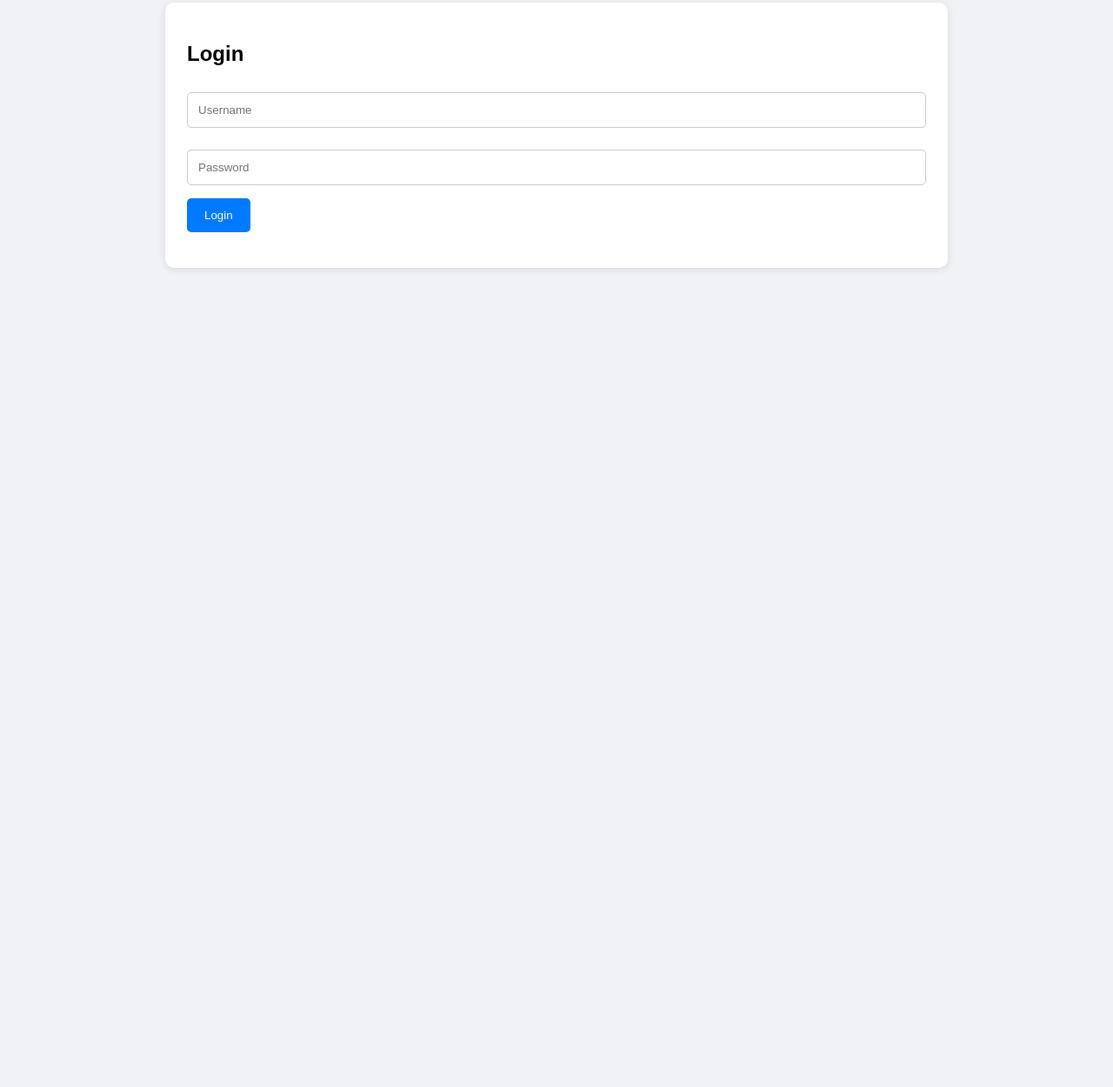
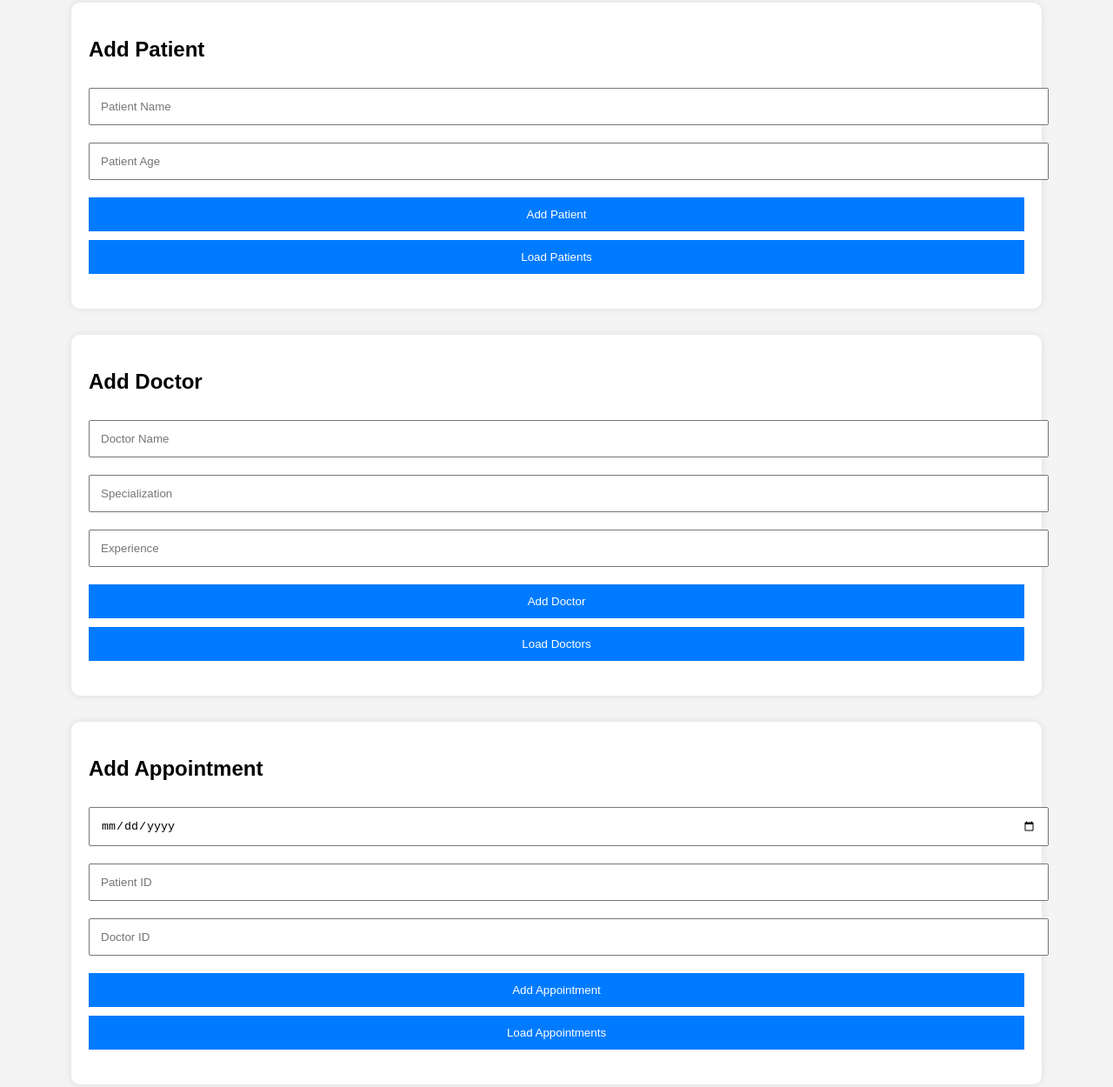
Before and after one commit to Niha190605/Hospital-Management-System, a website: page src/main/resources/static/index.html in a window 1280 px wide. Shown: the part 115-1365 px from the top of the page at 87% size. Before the commit the page ends 800 px from the top, so only its background shows below. Drawn offline with Linux system fonts and the light colour scheme.

Commit message:
updated frontend files

```diff
--- a/src/main/resources/static/index.html
+++ b/src/main/resources/static/index.html
@@ -1,10 +1,7 @@
 <!DOCTYPE html>
-<html lang="en">
+<html>
 <head>
-    <meta charset="UTF-8" />
-    <meta name="viewport" content="width=device-width, initial-scale=1.0"/>
     <title>Hospital Management System</title>
-
     <link rel="stylesheet" href="style.css">
 </head>
 <body>
@@ -13,22 +10,7 @@
 
     <h1>Hospital Management System</h1>
 
-    <!-- LOGIN -->
-    <div class="card">
-        <h2>Login</h2>
-
-        <input type="text" id="username" placeholder="Username">
-        <input type="password" id="password" placeholder="Password">
-
-        <button onclick="login()">Login</button>
-
-        <p id="loginMessage"></p>
-    </div>
-
-    <!-- MAIN APP -->
-    <div id="mainApp" style="display:none;">
-
-        <!-- PATIENT -->
+    <!-- PATIENT SECTION -->
     <div class="card">
         <h2>Add Patient</h2>
 
@@ -42,7 +24,7 @@
         <ul id="patientList"></ul>
     </div>
 
-        <!-- DOCTOR -->
+    <!-- DOCTOR SECTION -->
     <div class="card">
         <h2>Add Doctor</h2>
 
@@ -57,13 +39,13 @@
         <ul id="doctorList"></ul>
     </div>
 
-        <!-- APPOINTMENT -->
+    <!-- APPOINTMENT SECTION -->
     <div class="card">
         <h2>Add Appointment</h2>
 
         <input type="date" id="appointmentDate">
-            <input type="number" id="appointmentPatientId" placeholder="Patient ID">
-            <input type="number" id="appointmentDoctorId" placeholder="Doctor ID">
+        <input type="number" id="patientId" placeholder="Patient ID">
+        <input type="number" id="doctorId" placeholder="Doctor ID">
 
         <button onclick="addAppointment()">Add Appointment</button>
 
@@ -74,8 +56,6 @@
 
 </div>
 
-</div>
-
 <script src="script.js"></script>
 
 </body>
--- a/src/main/resources/static/script.js
+++ b/src/main/resources/static/script.js
@@ -1,55 +1,30 @@
 const BASE_URL = "https://hospital-management-system-42po.onrender.com";
 
 
-// LOGIN
-function login() {
+// ================= PATIENT =================
 
-    const username = document.getElementById("username").value;
-    const password = document.getElementById("password").value;
-
-    if(username === "admin" && password === "admin123") {
-
-        document.getElementById("mainApp").style.display = "block";
-        document.getElementById("loginMessage").innerText = "Login Successful";
-
-    } else {
-
-        document.getElementById("loginMessage").innerText = "Invalid Credentials";
-    }
-}
-
-
-// ADD PATIENT
 async function addPatient() {
 
-    const name = document.getElementById("patientName").value;
-    const age = document.getElementById("patientAge").value;
+    const patient = {
+        name: document.getElementById("patientName").value,
+        age: document.getElementById("patientAge").value
+    };
 
-    const response = await fetch(`${BASE_URL}/patients`, {
-
+    await fetch(`${BASE_URL}/patients`, {
         method: "POST",
-
         headers: {
             "Content-Type": "application/json"
         },
-
-        body: JSON.stringify({
-            name,
-            age
-        })
+        body: JSON.stringify(patient)
     });
 
-    if(response.ok) {
-        alert("Patient Added Successfully");
-        loadPatients();
-    }
+    alert("Patient Added");
 }
 
-
-// LOAD PATIENTS
 async function loadPatients() {
 
     const response = await fetch(`${BASE_URL}/patients`);
+
     const patients = await response.json();
 
     const list = document.getElementById("patientList");
@@ -58,52 +33,43 @@ async function loadPatients() {
 
     patients.forEach(patient => {
 
-        const li = document.createElement("li");
-
-        li.innerText =
-            `ID: ${patient.id} | ${patient.name} | Age: ${patient.age}`;
-
-        list.appendChild(li);
+        list.innerHTML += `
+            <li>
+                ID: ${patient.id} |
+                ${patient.name} |
+                Age: ${patient.age}
+            </li>
+        `;
     });
 }
 
 
-// ADD DOCTOR
+
+// ================= DOCTOR =================
+
 async function addDoctor() {
 
-    const name = document.getElementById("doctorName").value;
-    const specialization =
-        document.getElementById("doctorSpecialization").value;
+    const doctor = {
+        name: document.getElementById("doctorName").value,
+        specialization: document.getElementById("doctorSpecialization").value,
+        experience: document.getElementById("doctorExperience").value
+    };
 
-    const experience =
-        document.getElementById("doctorExperience").value;
-
-    const response = await fetch(`${BASE_URL}/doctors`, {
-
+    await fetch(`${BASE_URL}/doctors`, {
         method: "POST",
-
         headers: {
             "Content-Type": "application/json"
         },
-
-        body: JSON.stringify({
-            name,
-            specialization,
-            experience
-        })
+        body: JSON.stringify(doctor)
     });
 
-    if(response.ok) {
-        alert("Doctor Added Successfully");
-        loadDoctors();
-    }
+    alert("Doctor Added");
 }
 
-
-// LOAD DOCTORS
 async function loadDoctors() {
 
     const response = await fetch(`${BASE_URL}/doctors`);
+
     const doctors = await response.json();
 
     const list = document.getElementById("doctorList");
@@ -112,78 +78,63 @@ async function loadDoctors() {
 
     doctors.forEach(doctor => {
 
-        const li = document.createElement("li");
-
-        li.innerText =
-            `ID: ${doctor.id} | ${doctor.name} | ${doctor.specialization} | Experience: ${doctor.experience}`;
-
-        list.appendChild(li);
+        list.innerHTML += `
+            <li>
+                ID: ${doctor.id} |
+                ${doctor.name} |
+                ${doctor.specialization} |
+                Experience: ${doctor.experience} years
+            </li>
+        `;
     });
 }
 
 
-// ADD APPOINTMENT
+
+// ================= APPOINTMENT =================
+
 async function addAppointment() {
 
-    const appointmentDate =
-        document.getElementById("appointmentDate").value;
+    const appointment = {
+        appointmentDate: document.getElementById("appointmentDate").value,
+        patient: {
+            id: document.getElementById("patientId").value
+        },
+        doctor: {
+            id: document.getElementById("doctorId").value
+        }
+    };
 
-    const patientId =
-        document.getElementById("appointmentPatientId").value;
-
-    const doctorId =
-        document.getElementById("appointmentDoctorId").value;
-
-    const response = await fetch(`${BASE_URL}/appointments`, {
-
+    await fetch(`${BASE_URL}/appointments`, {
         method: "POST",
-
         headers: {
             "Content-Type": "application/json"
         },
-
-        body: JSON.stringify({
-
-            appointmentDate,
-
-            patient: {
-                id: patientId
-            },
-
-            doctor: {
-                id: doctorId
-            }
-        })
+        body: JSON.stringify(appointment)
     });
 
-    if(response.ok) {
-
-        alert("Appointment Added Successfully");
-        loadAppointments();
-    }
+    alert("Appointment Added");
 }
 
-
-// LOAD APPOINTMENTS
 async function loadAppointments() {
 
     const response = await fetch(`${BASE_URL}/appointments`);
+
     const appointments = await response.json();
 
     const list = document.getElementById("appointmentList");
 
     list.innerHTML = "";
 
-    appointments.forEach(appointment => {
+    appointments.forEach(app => {
 
-        const li = document.createElement("li");
-
-        li.innerText =
-            `Appointment ID: ${appointment.id}
-             | Date: ${appointment.appointmentDate}
-             | Patient: ${appointment.patient?.name}
-             | Doctor: ${appointment.doctor?.name}`;
-
-        list.appendChild(li);
+        list.innerHTML += `
+            <li>
+                Appointment ID: ${app.id} |
+                Date: ${app.appointmentDate} |
+                Patient ID: ${app.patient.id} |
+                Doctor ID: ${app.doctor.id}
+            </li>
+        `;
     });
 }
--- a/src/main/resources/static/style.css
+++ b/src/main/resources/static/style.css
@@ -1,47 +1,43 @@
 body {
-    font-family: Arial, sans-serif;
-    background: #f0f2f5;
+    font-family: Arial;
+    background: #f4f4f4;
     margin: 0;
-    padding: 30px;
+    padding: 20px;
 }
 
 .container {
-    max-width: 900px;
+    width: 90%;
     margin: auto;
 }
 
 h1 {
     text-align: center;
-    margin-bottom: 30px;
-    color: #222;
+    margin-bottom: 40px;
 }
 
 .card {
     background: white;
-    padding: 25px;
-    margin-bottom: 25px;
+    padding: 20px;
+    margin-bottom: 30px;
     border-radius: 10px;
-    box-shadow: 0px 2px 10px rgba(0,0,0,0.1);
+    box-shadow: 0px 0px 10px rgba(0,0,0,0.1);
 }
 
 input {
     width: 100%;
     padding: 12px;
     margin-top: 10px;
-    margin-bottom: 15px;
-    border-radius: 5px;
-    border: 1px solid #ccc;
-    box-sizing: border-box;
+    margin-bottom: 10px;
 }
 
 button {
-    padding: 12px 20px;
-    border: none;
+    width: 100%;
+    padding: 12px;
+    margin-top: 10px;
     background: #007bff;
     color: white;
+    border: none;
     cursor: pointer;
-    border-radius: 5px;
-    margin-right: 10px;
 }
 
 button:hover {
@@ -49,9 +45,5 @@ button:hover {
 }
 
 ul {
-    margin-top: 15px;
+    margin-top: 20px;
 }
-
-li {
-    margin-bottom: 10px;
-}
--- a/target/classes/static/style.css
+++ b/target/classes/static/style.css
@@ -1,47 +1,43 @@
 body {
-    font-family: Arial, sans-serif;
-    background: #f0f2f5;
+    font-family: Arial;
+    background: #f4f4f4;
     margin: 0;
-    padding: 30px;
+    padding: 20px;
 }
 
 .container {
-    max-width: 900px;
+    width: 90%;
     margin: auto;
 }
 
 h1 {
     text-align: center;
-    margin-bottom: 30px;
-    color: #222;
+    margin-bottom: 40px;
 }
 
 .card {
     background: white;
-    padding: 25px;
-    margin-bottom: 25px;
+    padding: 20px;
+    margin-bottom: 30px;
     border-radius: 10px;
-    box-shadow: 0px 2px 10px rgba(0,0,0,0.1);
+    box-shadow: 0px 0px 10px rgba(0,0,0,0.1);
 }
 
 input {
     width: 100%;
     padding: 12px;
     margin-top: 10px;
-    margin-bottom: 15px;
-    border-radius: 5px;
-    border: 1px solid #ccc;
-    box-sizing: border-box;
+    margin-bottom: 10px;
 }
 
 button {
-    padding: 12px 20px;
-    border: none;
+    width: 100%;
+    padding: 12px;
+    margin-top: 10px;
     background: #007bff;
     color: white;
+    border: none;
     cursor: pointer;
-    border-radius: 5px;
-    margin-right: 10px;
 }
 
 button:hover {
@@ -49,9 +45,5 @@ button:hover {
 }
 
 ul {
-    margin-top: 15px;
+    margin-top: 20px;
 }
-
-li {
-    margin-bottom: 10px;
-}
```
Also changed, not shown: target/classes/static/index.html (+6 -26 lines), target/classes/static/script.js (+61 -110 lines). Lines whose indentation alone changed are shown as unchanged.
